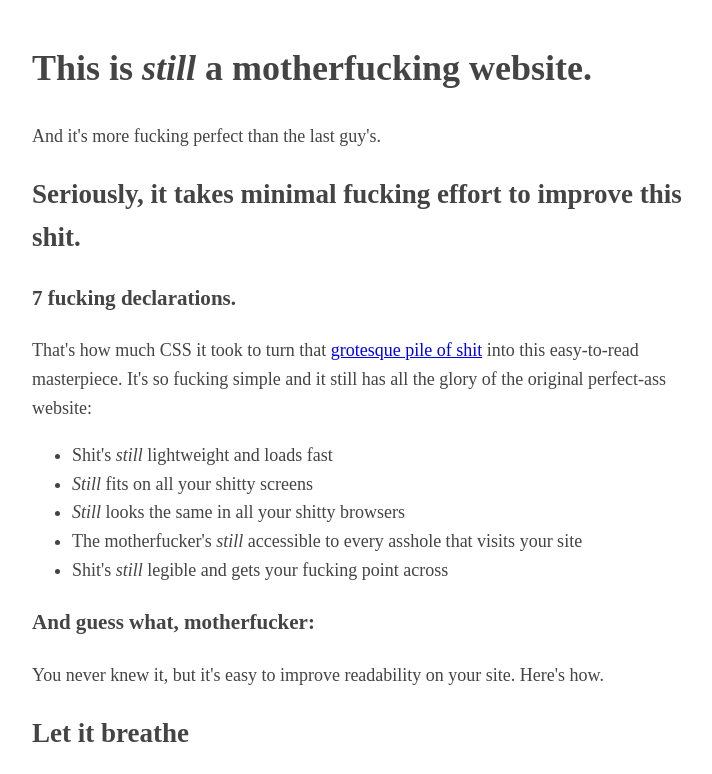
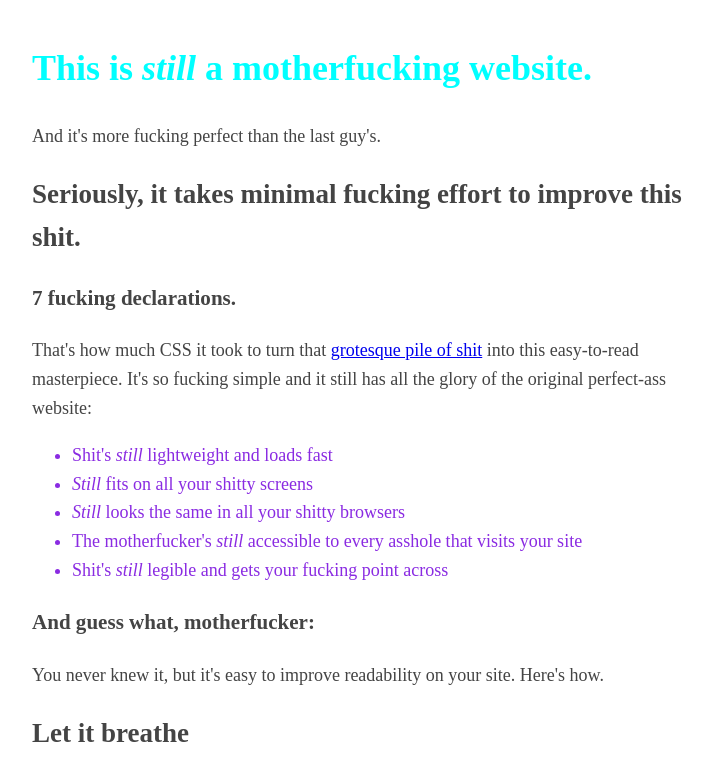
Before and after one commit to zwassim1/bettermotherfuckingwebsite, a plain HTML site: page index.html in a window 1280 px wide. Shown: the top 774 px of the page, without its empty margins (283-995 px from the left). Drawn offline with Linux system fonts and the light colour scheme.

Commit message:
modify style

```diff
--- a/css/style.css
+++ b/css/style.css
@@ -10,3 +10,11 @@ body {
 span {
   font-family: monospace;
 }
+
+.title {
+  color: aqua;
+}
+
+li {
+  color: blueviolet;
+}
--- a/index.html
+++ b/index.html
@@ -11,7 +11,7 @@
 
 <body>
   <header>
-    <h1>This is <em>still</em> a motherfucking website.</h1>
+    <h1 class="title">This is <em>still</em> a motherfucking website.</h1>
 
     <p>And it's more fucking perfect than the last guy's.</p>
 
```
